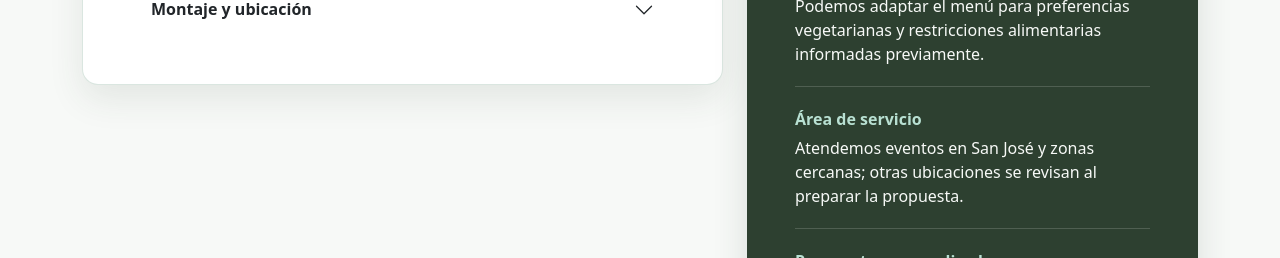
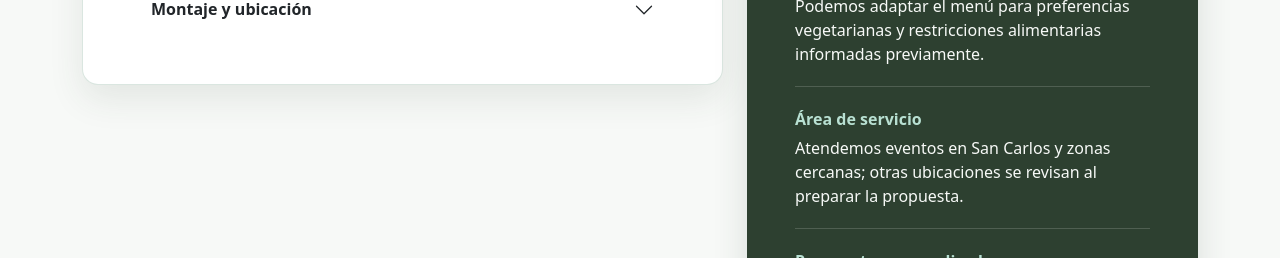
Before and after one commit to JasonM910/Proyecto-Requerimientos, a React (Vite) app: page / in a window 1280 px wide. Shown: the part 1720-1978 px from the top of the page. Built offline with nearby package versions, Linux system fonts and the light colour scheme.

Commit message:
version_7.1

```diff
--- a/src/pages/Home.jsx
+++ b/src/pages/Home.jsx
@@ -153,7 +153,7 @@ function Home() {
                 <ul className="lista-informacion mb-0">
                   <li><strong>Planificación</strong><span>Recomendamos solicitar la cotización con suficiente anticipación, especialmente para fechas de alta demanda.</span></li>
                   <li><strong>Opciones especiales</strong><span>Podemos adaptar el menú para preferencias vegetarianas y restricciones alimentarias informadas previamente.</span></li>
-                  <li><strong>Área de servicio</strong><span>Atendemos eventos en San José y zonas cercanas; otras ubicaciones se revisan al preparar la propuesta.</span></li>
+                  <li><strong>Área de servicio</strong><span>Atendemos eventos en San Carlos y zonas cercanas; otras ubicaciones se revisan al preparar la propuesta.</span></li>
                   <li><strong>Propuesta personalizada</strong><span>El precio final depende del menú, cantidad de invitados, ubicación, montaje y personal requerido.</span></li>
                 </ul>
               </aside>
```
